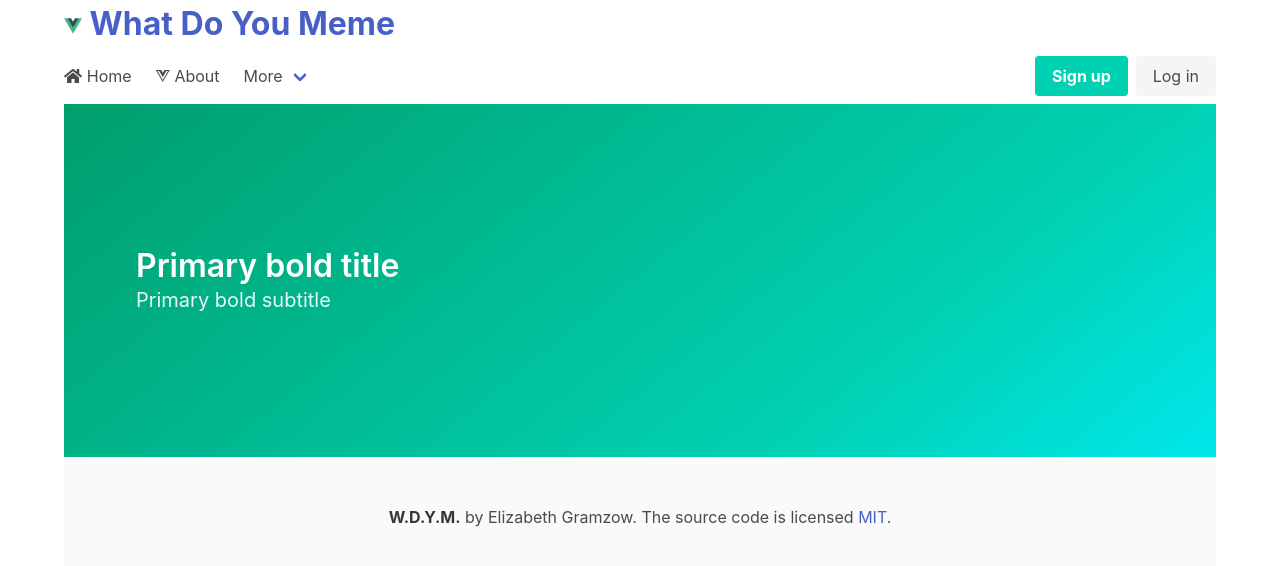
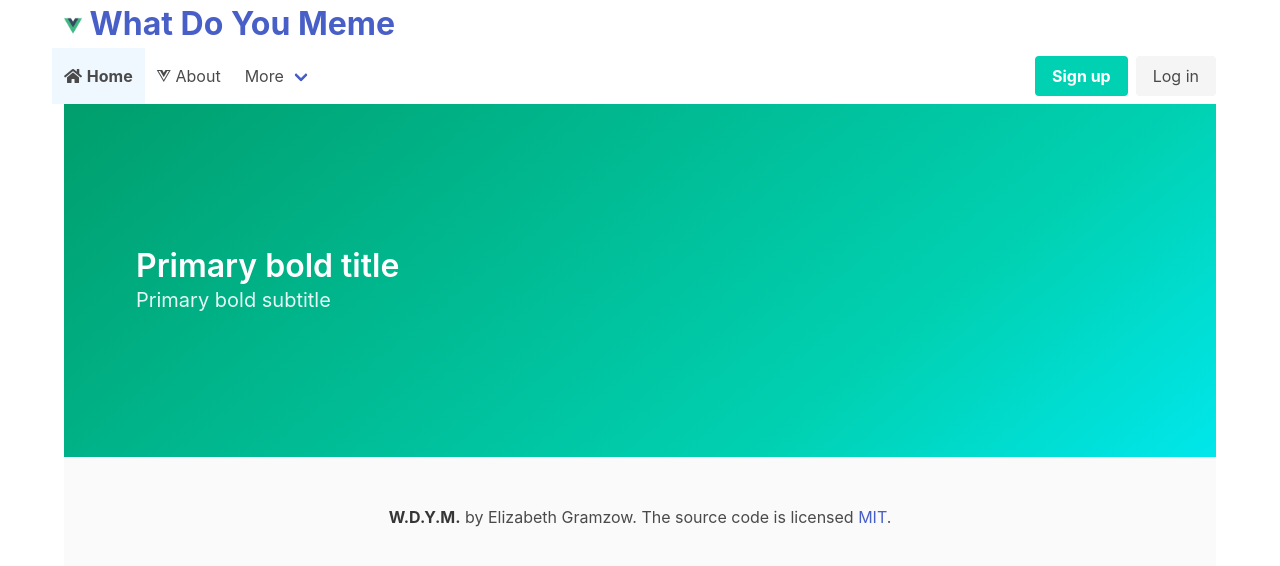
Before and after one commit to ElizabethGramzow/Fall2019_WebProgramming, a Vue app in the folder client/: page / in a window 1280 px wide. Shown: the top 566 px of the page. Built offline with nearby package versions, Linux system fonts and the light colour scheme.

Commit message:
added active page highlighting to navbar

```diff
--- a/client/src/components/Nav.vue
+++ b/client/src/components/Nav.vue
@@ -1,7 +1,7 @@
 <template>
   <nav class="navbar" role="navigation" aria-label="main navigation">
   <div class="navbar-brand">
-    <router-link to="/" class="navbar-item">
+    <router-link to="/" class="navbar-item" exact-active-class="active">
         <i class="fas fa-home fa-pull-left"></i>
         Home
     </router-link>
@@ -17,19 +17,22 @@
     <div class="navbar-start">
 
 
-      <router-link to="/about" class="navbar-item">
+      <router-link active-class="active" to="/about" class="navbar-item">
         <i class="fab fa-vuejs fa-pull-left"></i>
         About
       </router-link>
 
-      <div class="navbar-item has-dropdown is-hoverable">
+      <div class="navbar-item has-dropdown is-hoverable" active-class="kind-of-active">
         <a class="navbar-link">
           More
         </a>
 
         <div class="navbar-dropdown">
           <a class="navbar-item">
-            About
+            <router-link active-class="active" to="/about" class="navbar-item">
+              <i class="fab fa-vuejs fa-pull-left"></i>
+              About
+            </router-link>
           </a>
           <a class="navbar-item">
             Jobs
@@ -72,5 +75,12 @@
 </script>
 
 <style>
-
+  .active {
+    background-color: aliceblue;
+    font-weight: bold;
+  }
+  .kind-of-active {
+    background-color: aliceblue;
+    font-weight: bold;
+  }
 </style>
```
